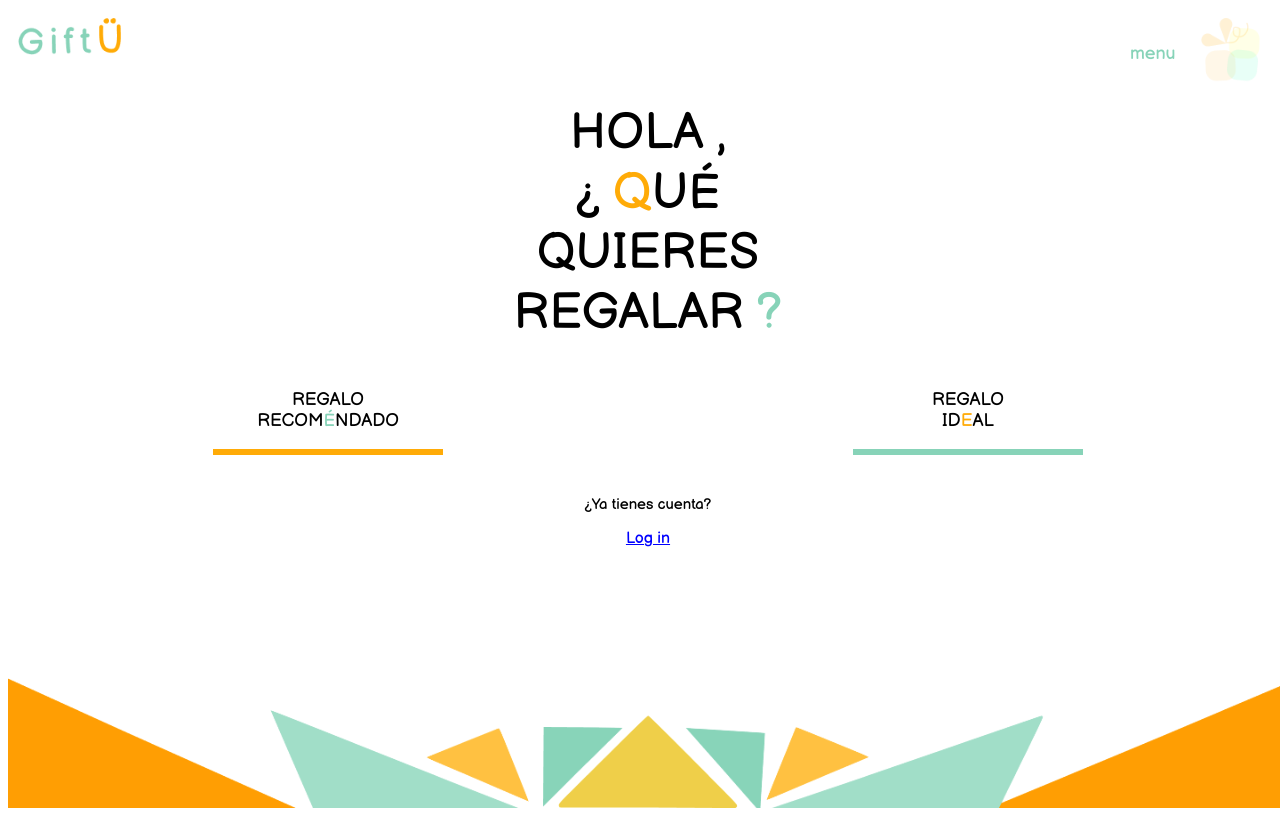
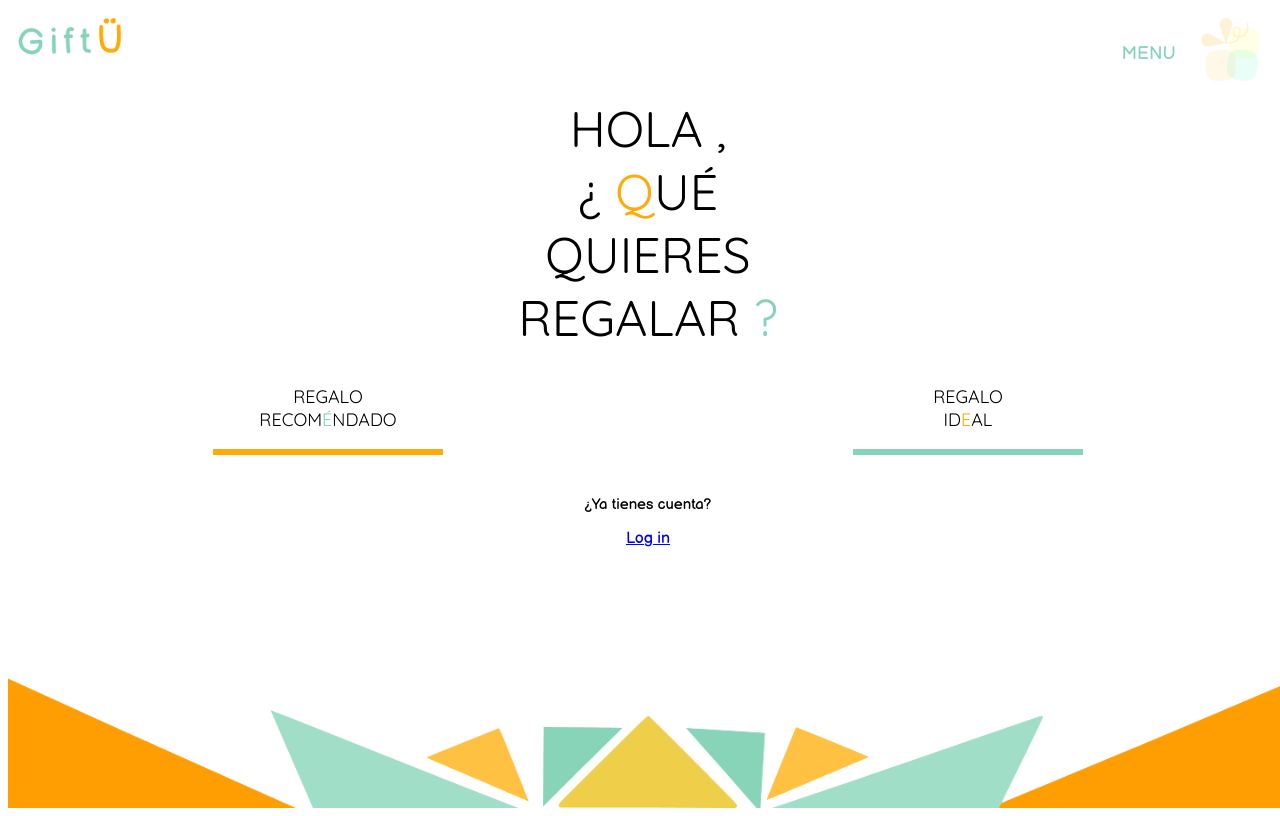
Before and after one commit to c3m3z4c4/GiftU, a Next.js app: page /home in a window 1280 px wide. Built offline with nearby package versions, Linux system fonts and the light colour scheme.

Commit message:
loading & Home pages almost finish

```diff
--- a/pages/home.jsx
+++ b/pages/home.jsx
@@ -19,7 +19,7 @@ const Home = () => {
 			<Header>
 				<img className="logo-name" src="/images/GiftÜ.png" />
 				<MenuDerecho>
-					<p className="menu">menu</p>
+					<p className="menu">MENU</p>
 					<img className="logo-image" src="/images/logo.png" />
 				</MenuDerecho>
 			</Header>
--- a/styles/Home.jsx
+++ b/styles/Home.jsx
@@ -20,7 +20,6 @@ export const Header = styled.div`
 export const MenuDerecho = styled.div`
 	display: flex;
 	align-items: center;
-
 	.menu {
 		color: #87d3b8;
 	}
@@ -38,6 +37,7 @@ export const Texto = styled.p`
 	text-align: center;
 	color: black;
 	font-size: 50px;
+	font-family: "Quicksand";
 `;
 
 export const Span = styled.span`
@@ -55,6 +55,7 @@ export const GiftType = styled.div`
 	justify-content: center;
 	align-items: center;
 	text-align: center;
+	font-family: "Quicksand";
 `;
 
 export const Barra = styled.button`
```
Also changed, not shown: components/Header/Header 2.jsx (added), components/Header/index 2.jsx (added), public/images/footer 2.png (added).
